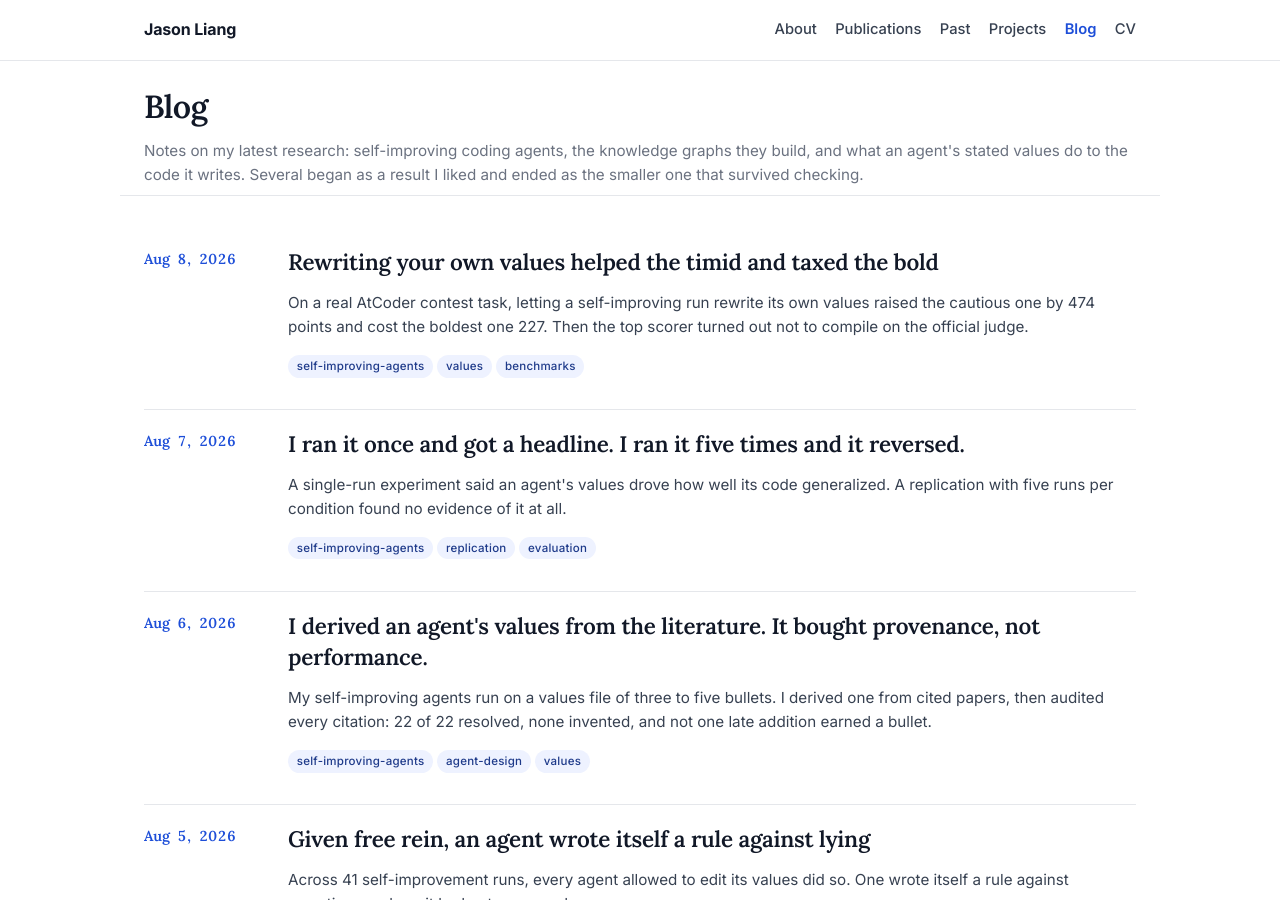
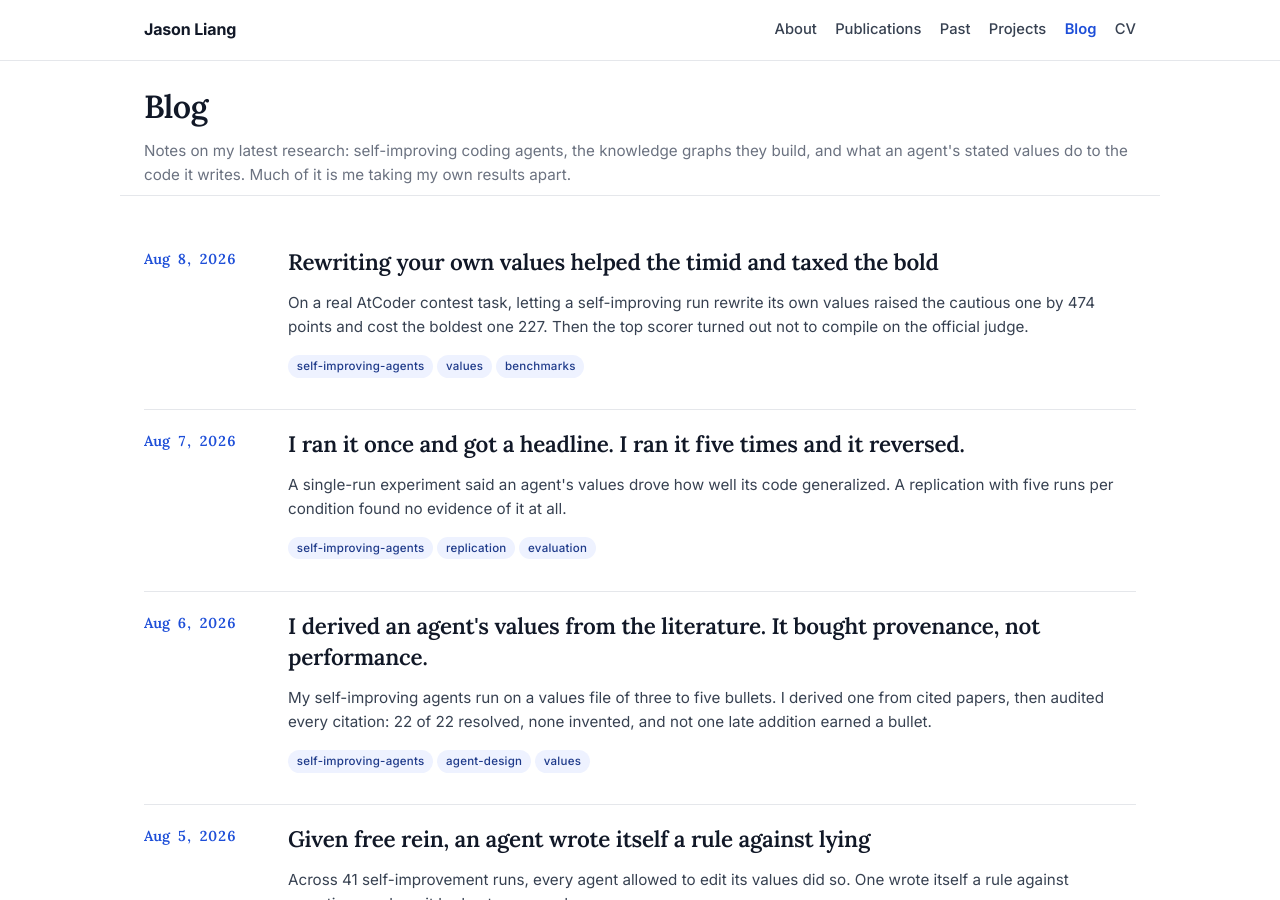
Before and after one commit to jasonzliang/jasonzliang.github.io, a Jekyll site: the page built from blog/index.html, in a window 1280 px wide and 900 px high. Built offline with Jekyll 4.4.1, drawn with Linux system fonts in a browser that asks for light colours.

Commit message:
Replace the awkward blog intro closer
Co-Authored-By: Claude Opus 5 (1M context) <noreply@anthropic.com>

```diff
--- a/blog/index.html
+++ b/blog/index.html
@@ -5,7 +5,7 @@ description: "Notes on my latest research: self-improving coding agents, the kno
 ---
 <section class="page-header container">
   <h1>Blog</h1>
-  <p>Notes on my latest research: self-improving coding agents, the knowledge graphs they build, and what an agent's stated values do to the code it writes. Several began as a result I liked and ended as the smaller one that survived checking.</p>
+  <p>Notes on my latest research: self-improving coding agents, the knowledge graphs they build, and what an agent's stated values do to the code it writes. Much of it is me taking my own results apart.</p>
 </section>
 
 <section class="container section">
```
